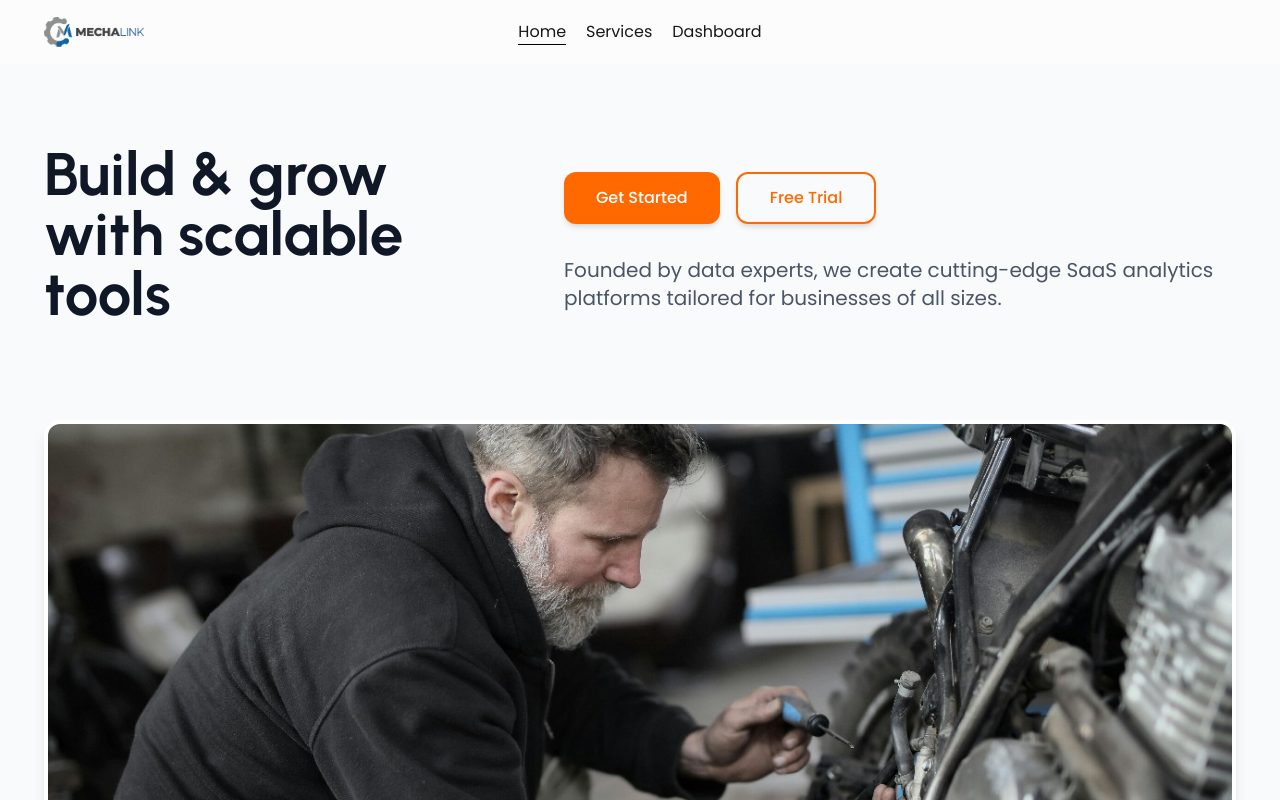
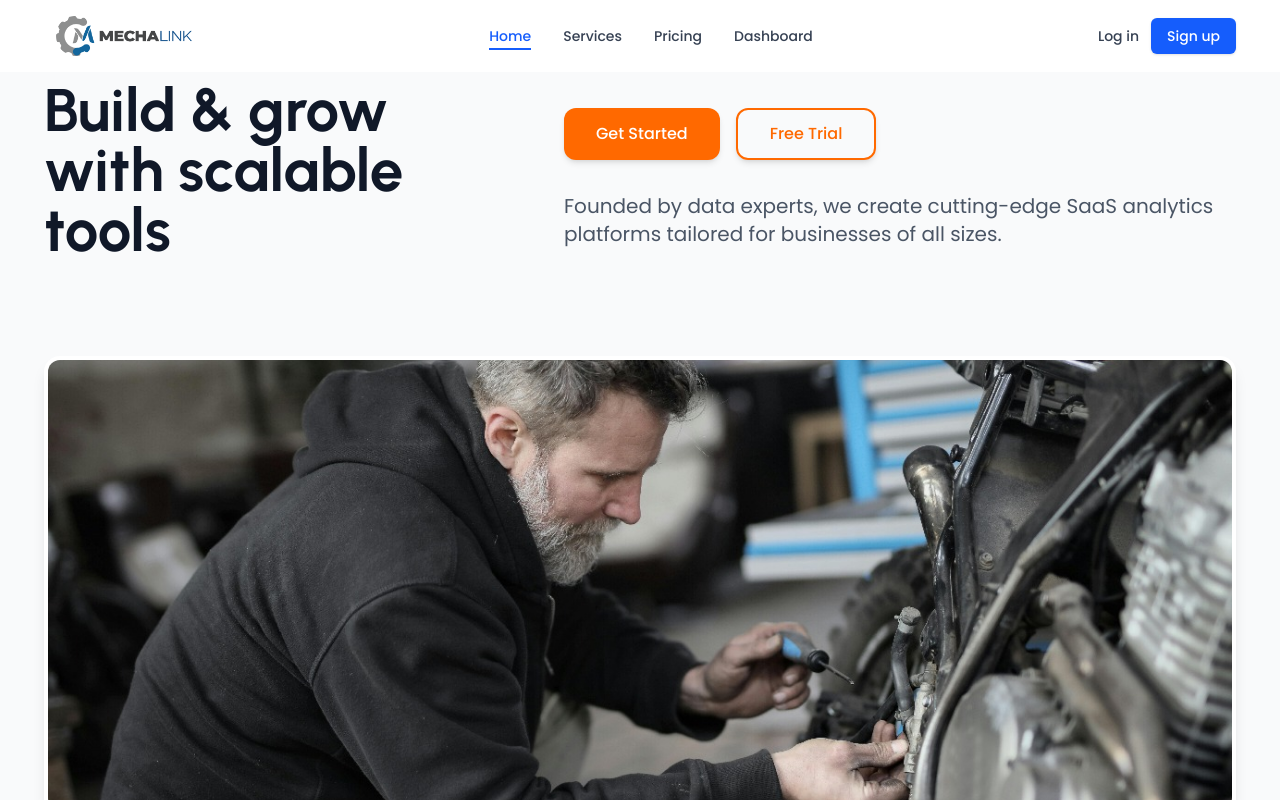
Before and after one commit to Alireja-khan/Mecha-Link, a Next.js app: page / in a window 1280 px wide. Shown: the top 800 px of the page. Built offline with nearby package versions, Linux system fonts and the light colour scheme.

Commit message:
polishing the navbar

```diff
--- a/src/app/Components/Header.jsx
+++ b/src/app/Components/Header.jsx
@@ -2,102 +2,278 @@
 import Image from "next/image";
 import Link from "next/link";
 import { usePathname } from "next/navigation";
-
 import React, { useEffect, useState } from "react";
 
 function Header() {
   const [scrolled, setScrolled] = useState(false);
+  const [mobileMenuOpen, setMobileMenuOpen] = useState(false);
+  const [userMenuOpen, setUserMenuOpen] = useState(false);
+  const [isLoggedIn, setIsLoggedIn] = useState(false); // This would typically come from auth context
+
   useEffect(() => {
     const handleScroll = () => {
-      setScrolled(window.scrollY > 50); // Change after 50px scroll
+      setScrolled(window.scrollY > 50);
     };
     window.addEventListener("scroll", handleScroll);
     return () => window.removeEventListener("scroll", handleScroll);
   }, []);
 
+  // Close dropdowns when clicking outside
+  useEffect(() => {
+    const handleClickOutside = () => {
+      if (userMenuOpen) setUserMenuOpen(false);
+    };
+
+    document.addEventListener("click", handleClickOutside);
+    return () => document.removeEventListener("click", handleClickOutside);
+  }, [userMenuOpen]);
+
   const pathname = usePathname();
 
-  const links = [
+  const navigation = [
     { href: "/", label: "Home" },
     { href: "/services", label: "Services" },
-    {href: "/dashboard", label: "Dashboard"}
+    { href: "/pricing", label: "Pricing" },
+    { href: "/dashboard", label: "Dashboard" },
+  ];
 
-  ];
+  // Mock user data - in a real app this would come from authentication context
+  const userData = {
+    name: "John Doe",
+    email: "john.doe@example.com",
+    avatar: "/default-avatar.png"
+  };
+
   return (
-    <div
-      className="font-roboto w-full sticky inset-0 top-0 z-50 transition-all duration-300 bg-black/1 backdrop-blur-md"
-    >
-      <div className="navbar container mx-auto">
-        <div className="navbar-start">
-          <div className="dropdown">
-            <div tabIndex={0} role="button" className="btn btn-ghost lg:hidden">
-              <svg
-                xmlns="http://www.w3.org/2000/svg"
-                className="h-5 w-5"
-                fill="none"
-                viewBox="0 0 24 24"
-                stroke="currentColor"
-              >
-                {" "}
-                <path
-                  strokeLinecap="round"
-                  strokeLinejoin="round"
-                  strokeWidth="2"
-                  d="M4 6h16M4 12h8m-8 6h16"
-                />{" "}
-              </svg>
-            </div>
-            <ul
-              tabIndex={0}
-            >
-              <nav className="menu menu-sm dropdown-content bg-base-100 rounded-box z-1 mt-3 w-52 p-2">
-                {links.map((link) => (
-                  <Link
-                    key={link.href}
-                    href={link.href}
-                    className={`${
-                      pathname === link.href
-                        ? "border-b  border-b-[#030303]"
-                        : ""
+    <header
+      className={`fixed top-0 w-full z-50 transition-all duration-300 ${
+        scrolled
+          ? "bg-white/95 backdrop-blur-md shadow-sm py-2"
+          : "bg-white/90 backdrop-blur-sm py-4"
       }`}
     >
-                    {link.label}
-                  </Link>
-                ))}
-                <Link href={"/contact"} className="my-button px-2 py-1 my-1 md:hidden">Let's talk</Link>
-              </nav>
-              <div className="hidden md:flex">
+      <div className="container mx-auto px-4 md:px-6 flex justify-between items-center">
+        {/* Logo */}
+        <Link href="/" className="flex items-center z-50">
+          <div className="relative w-40 h-10">
             <Image
-                src={"/MechaLink-logo.png"}
-                width={100}
-                height={100}
+              src="/MechaLink-logo.png"
               alt="MechaLink logo"
+              fill
+              className="object-contain"
+              priority
             />
           </div>
-            </ul>
-          </div>
-        </div>
-        <div className="navbar-center hidden lg:flex">
-          <ul className="flex gap-x-5 px-1">
-            <nav className="flex gap-x-5">
-              {links.map((link) => (
+        </Link>
+
+        {/* Desktop Navigation */}
+        <nav className="hidden md:flex items-center space-x-6 lg:space-x-8">
+          {navigation.map((item) => (
             <Link
-                  key={link.href}
-                  href={link.href}
-                  className={`${
-                    pathname === link.href ? "border-b  border-b-[#000000]" : ""
+              key={item.href}
+              href={item.href}
+              className={`relative text-sm font-medium transition-colors hover:text-blue-600 ${
+                pathname === item.href ? "text-blue-600" : "text-gray-700"
               }`}
             >
-                  {link.label}
+              {item.label}
+              {pathname === item.href && (
+                <span className="absolute -bottom-1 left-0 w-full h-0.5 bg-blue-600"></span>
+              )}
             </Link>
           ))}
         </nav>
-          </ul>
+
+        {/* Auth Buttons - Desktop */}
+        <div className="hidden md:flex items-center space-x-4">
+          {isLoggedIn ? (
+            <div className="relative">
+              <button
+                className="flex items-center space-x-2 focus:outline-none"
+                onClick={(e) => {
+                  e.stopPropagation();
+                  setUserMenuOpen(!userMenuOpen);
+                }}
+              >
+                <div className="w-8 h-8 rounded-full bg-gray-200 overflow-hidden">
+                  <Image
+                    src={userData.avatar}
+                    alt={userData.name}
+                    width={32}
+                    height={32}
+                    className="object-cover"
+                  />
                 </div>
-        <div className="navbar-end flex gap-x-2">
+                <span className="text-sm font-medium text-gray-700">
+                  {userData.name}
+                </span>
+                <svg
+                  className={`w-4 h-4 transition-transform ${userMenuOpen ? 'rotate-180' : ''}`}
+                  fill="none"
+                  stroke="currentColor"
+                  viewBox="0 0 24 24"
+                >
+                  <path strokeLinecap="round" strokeLinejoin="round" strokeWidth={2} d="M19 9l-7 7-7-7" />
+                </svg>
+              </button>
+
+              {/* User Dropdown Menu */}
+              {userMenuOpen && (
+                <div className="absolute right-0 mt-2 w-48 bg-white rounded-md shadow-lg py-1 z-50 border border-gray-100">
+                  <div className="px-4 py-2 border-b border-gray-100">
+                    <p className="text-sm font-medium text-gray-900">{userData.name}</p>
+                    <p className="text-xs text-gray-500 truncate">{userData.email}</p>
+                  </div>
+                  <Link
+                    href="/profile"
+                    className="block px-4 py-2 text-sm text-gray-700 hover:bg-gray-50"
+                    onClick={() => setUserMenuOpen(false)}
+                  >
+                    Profile
+                  </Link>
+                  <Link
+                    href="/settings"
+                    className="block px-4 py-2 text-sm text-gray-700 hover:bg-gray-50"
+                    onClick={() => setUserMenuOpen(false)}
+                  >
+                    Settings
+                  </Link>
+                  <div className="border-t border-gray-100 my-1"></div>
+                  <button
+                    className="block w-full text-left px-4 py-2 text-sm text-gray-700 hover:bg-gray-50"
+                    onClick={() => {
+                      // Handle logout logic
+                      setIsLoggedIn(false);
+                      setUserMenuOpen(false);
+                    }}
+                  >
+                    Sign out
+                  </button>
+                </div>
+              )}
+            </div>
+          ) : (
+            <div className="flex items-center space-x-3">
+              <Link
+                href="/login"
+                className="text-sm font-medium text-gray-700 hover:text-blue-600 transition-colors"
+              >
+                Log in
+              </Link>
+              <Link
+                href="/register"
+                className="bg-blue-600 hover:bg-blue-700 text-white px-4 py-2 rounded-md text-sm font-medium transition-colors shadow-sm"
+              >
+                Sign up
+              </Link>
+            </div>
+          )}
+        </div>
+
+        {/* Mobile Menu Button */}
+        <button
+          className="md:hidden relative w-8 h-8 focus:outline-none z-50"
+          onClick={() => setMobileMenuOpen(!mobileMenuOpen)}
+          aria-label="Toggle menu"
+        >
+          <div className="absolute top-1/2 left-1/2 transform -translate-x-1/2 -translate-y-1/2 w-5">
+            <span
+              className={`block absolute h-0.5 w-5 bg-current transform transition duration-300 ease-in-out ${
+                mobileMenuOpen ? "rotate-45" : "-translate-y-1.5"
+              }`}
+            ></span>
+            <span
+              className={`block absolute h-0.5 w-5 bg-current transform transition duration-300 ease-in-out ${
+                mobileMenuOpen ? "opacity-0" : "opacity-100"
+              }`}
+            ></span>
+            <span
+              className={`block absolute h-0.5 w-5 bg-current transform transition duration-300 ease-in-out ${
+                mobileMenuOpen ? "-rotate-45" : "translate-y-1.5"
+              }`}
+            ></span>
+          </div>
+        </button>
+
+        {/* Mobile Menu */}
+        <div
+          className={`fixed md:hidden inset-0 bg-white z-40 transform transition-transform duration-300 ease-in-out ${
+            mobileMenuOpen ? "translate-x-0" : "translate-x-full"
+          }`}
+        >
+          <div className="flex flex-col items-center justify-center h-full space-y-6 px-4">
+            {navigation.map((item) => (
+              <Link
+                key={item.href}
+                href={item.href}
+                className={`text-xl font-medium transition-colors hover:text-blue-600 ${
+                  pathname === item.href ? "text-blue-600" : "text-gray-700"
+                }`}
+                onClick={() => setMobileMenuOpen(false)}
+              >
+                {item.label}
+              </Link>
+            ))}
+
+            <div className="w-full h-px bg-gray-200 my-4"></div>
+
+            {isLoggedIn ? (
+              <div className="flex flex-col items-center space-y-4 w-full">
+                <div className="flex items-center space-x-3 mb-4">
+                  <div className="w-10 h-10 rounded-full bg-gray-200 overflow-hidden">
+                    <Image
+                      src={userData.avatar}
+                      alt={userData.name}
+                      width={40}
+                      height={40}
+                      className="object-cover"
+                    />
+                  </div>
+                  <div>
+                    <p className="text-sm font-medium text-gray-900">{userData.name}</p>
+                    <p className="text-xs text-gray-500">{userData.email}</p>
+                  </div>
+                </div>
+                <Link
+                  href="/profile"
+                  className="w-full text-center bg-gray-100 hover:bg-gray-200 text-gray-800 px-6 py-3 rounded-md text-base font-medium transition-colors"
+                  onClick={() => setMobileMenuOpen(false)}
+                >
+                  Profile
+                </Link>
+                <button
+                  className="w-full text-center text-red-600 hover:bg-red-50 px-6 py-3 rounded-md text-base font-medium transition-colors"
+                  onClick={() => {
+                    // Handle logout logic
+                    setIsLoggedIn(false);
+                    setMobileMenuOpen(false);
+                  }}
+                >
+                  Sign out
+                </button>
+              </div>
+            ) : (
+              <div className="flex flex-col space-y-4 w-full">
+                <Link
+                  href="/login"
+                  className="w-full text-center bg-gray-100 hover:bg-gray-200 text-gray-800 px-6 py-3 rounded-md text-base font-medium transition-colors"
+                  onClick={() => setMobileMenuOpen(false)}
+                >
+                  Log in
+                </Link>
+                <Link
+                  href="/register"
+                  className="w-full text-center bg-blue-600 hover:bg-blue-700 text-white px-6 py-3 rounded-md text-base font-medium transition-colors"
+                  onClick={() => setMobileMenuOpen(false)}
+                >
+                  Sign up
+                </Link>
+              </div>
+            )}
           </div>
         </div>
       </div>
+    </header>
   );
 }
 
```
Lines whose indentation alone changed are shown as unchanged.
